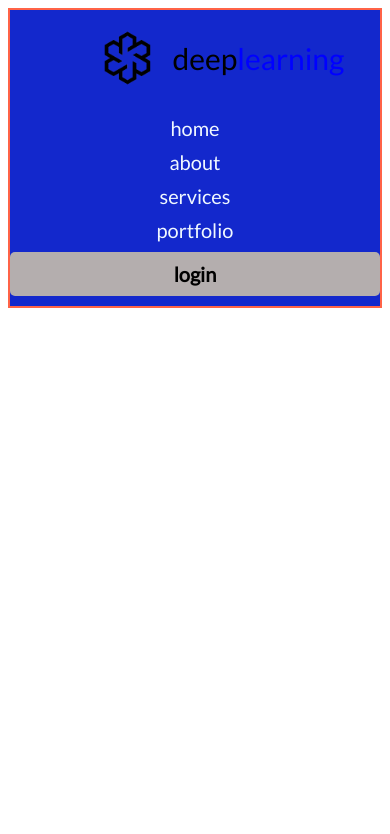
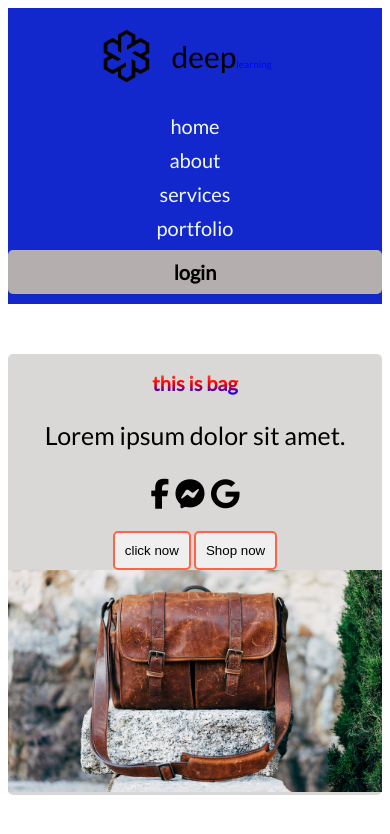
Before and after one commit to deluardon/deep-lerning, a plain HTML site: page index.html in a window 390 px wide. Drawn offline with Linux system fonts and the light colour scheme.

Commit message:
banner section created

```diff
--- a/index.html
+++ b/index.html
@@ -5,6 +5,7 @@
     <meta name="viewport" content="width=device-width, initial-scale=1.0">
     <link rel="stylesheet" href="style/style.css">
     <link rel="stylesheet" href="responsive.css">
+    <script src="https://kit.fontawesome.com/e42fc9a764.js"     crossorigin="anonymous"></script>
     <title>deep leaning</title>
 </head>
 <body>
@@ -33,5 +34,26 @@
 
     <!-- nav section end  -->
 
+    <!-- simple banner section start -->
+    <section class="banner-container">
+        <div class="banner-text">
+            <h1>this is bag</h1>
+            <p>Lorem ipsum dolor sit amet.</p>
+            <div class="banner-item">
+                <i class="fa-brands fa-facebook-f"></i>
+                <i class="fa-brands fa-facebook-messenger"></i>
+                <i class="fa-brands fa-google"></i>
+
+            </div>
+            <button class="banner-btn">click now</button>
+            <button class="banner-btn">Shop now</button>
+        </div>
+
+        <div class="banner-img">
+            <img class="banner-photo" src="./resources/banner-image/bag-picture.jpg" alt="">
+        </div>
+    </section>
+     <!-- simple banner section end -->
+
 </body>
 </html>
--- a/responsive.css
+++ b/responsive.css
@@ -20,5 +20,29 @@
    .nav-item-container{
     width: 100%;
    }
+   .logo-container p span{
+    font-size: 10px;
+   }
    /* nav section end  */
+
+   .banner-container{
+   flex-direction: column;
+ /*   width: 50%; */
+   align-items: center;
 }
+.banner-text .banner-img{
+    width: 100%;
+}
+.banner-photo{
+    width: 100%;
+}
+.banner-text h1{
+    font-size: 20px;
+}
+.banner-img{
+    width: 100%;
+}
+.banner-text{
+    width: 100%;
+}
+}
--- a/style/style.css
+++ b/style/style.css
@@ -16,7 +16,7 @@ body{
     margin: 0px auto;
     display: flex;
     min-height: 50px;
-    border: 2px solid  tomato;
+    /* border: 2px solid  tomato; */
     /* background-color: aquamarine; */
     align-items: center;
 }
@@ -65,3 +65,58 @@ body{
 }
 
 /* nav-section end  */
+
+/* banner style start  */
+
+.banner-container{
+    margin: 50px auto 0;
+    max-width: 1400px;
+    display: flex;
+    min-height: 5px;
+    border-radius: 5px;
+    background-color: rgb(218, 215, 215);
+    /* border: 5px solid tomato; */
+}
+
+.banner-img{
+    width: 50%;
+    /* border: 4px solid yellow; */
+    border-radius: 5px;
+}
+.banner-text{
+    width: 50%;
+    /* border: 5px solid green; */
+    text-align: center;
+}
+.banner-photo{
+    width: 100%;
+    height: 100%;
+    object-fit: cover;
+}
+.banner-text h1 {
+    background-image:linear-gradient(tomato,red,blue);
+    color: transparent;
+    -webkit-background-clip: text;
+
+}
+.banner-text p{
+    font-size: 25px;
+}
+.banner-text h1{
+    font-size: 40px;
+}
+.banner-item{
+    font-size: 30px;
+    margin: 0 auto 10px;
+    /* border: 2px solid wheat;           border none  */
+    width: 50%;
+
+}
+.banner-btn{
+    margin-top: 10px;
+    padding: 10px;
+    border: 2px solid tomato;
+    border-radius: 5px;
+}
+
+/* banner style end  */
```
Also changed, not shown: resources/images/architect.png (added), resources/images/banner.png (added), resources/images/icons/customers.png (added), resources/images/icons/email.png (added), resources/images/icons/projects.png (added), resources/images/icons/ribon.png (added), resources/images/sponsors/amazon.png (added), resources/images/sponsors/figma.png (added), resources/images/sponsors/google.png (added), resources/images/sponsors/spotify.png (added), resources/images/sponsors/telerama.png (added), resources/images/team1.png (added), resources/images/team2.png (added), resources/images/team3.png (added), 1 more files.
